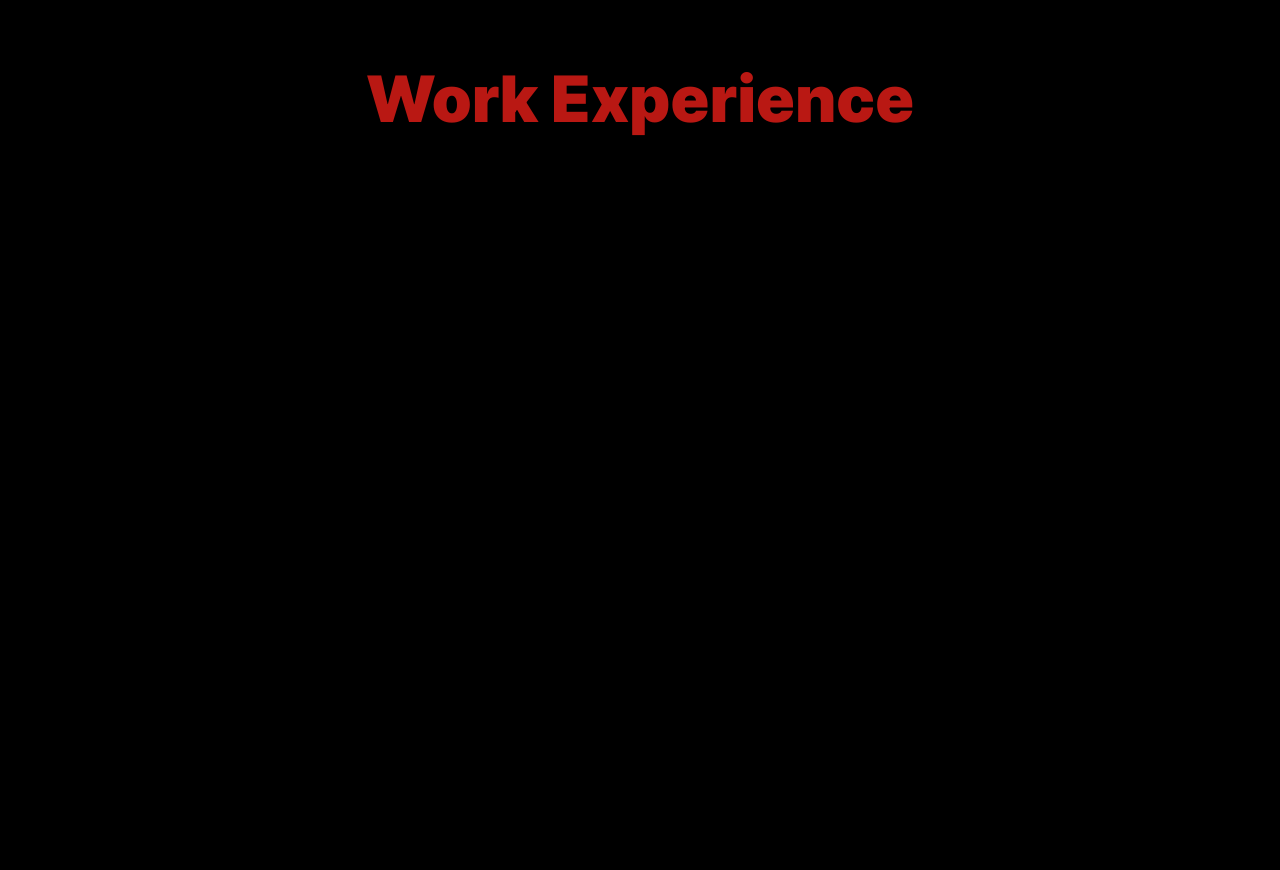
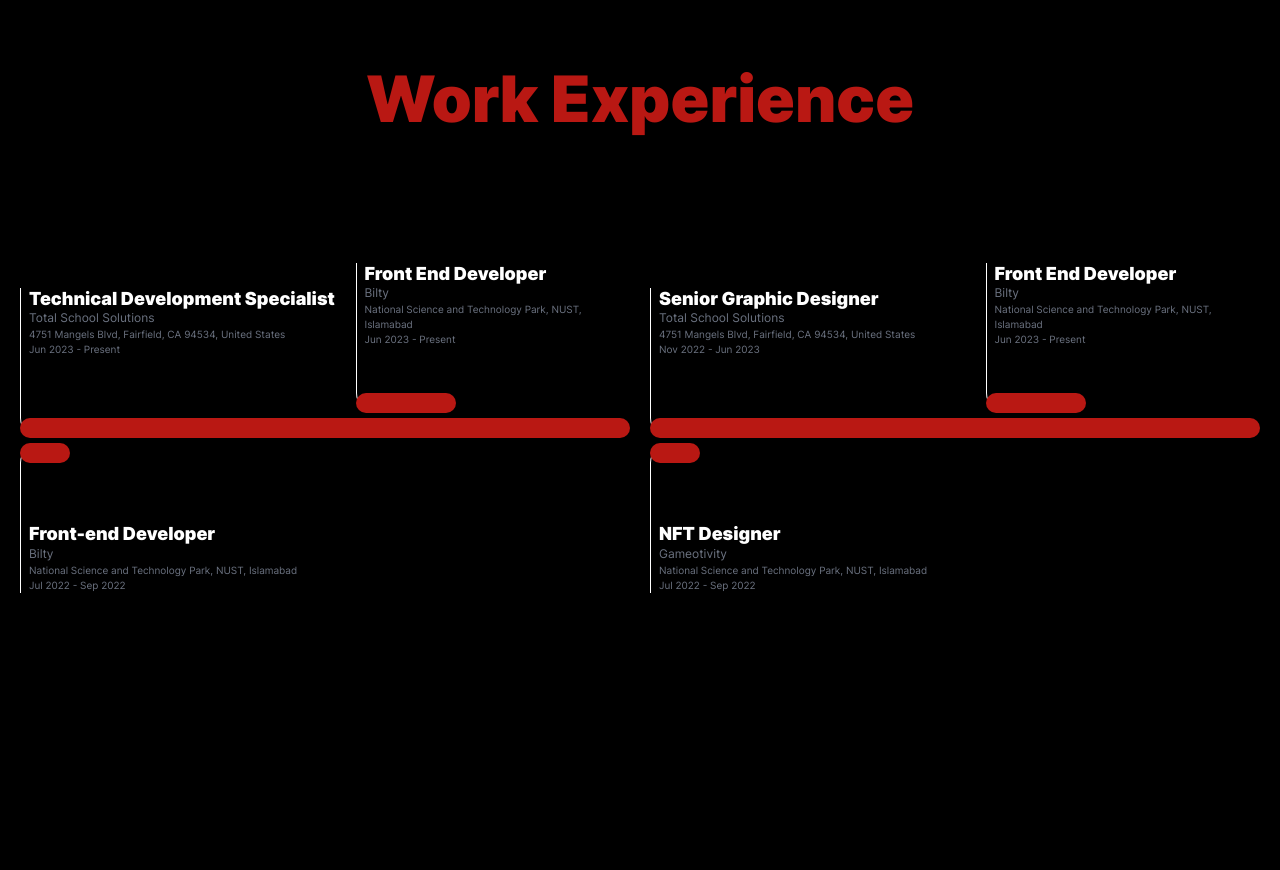
Before and after one commit to Babar78/my-portfolio, a React (Create React App) app: page / in a window 1280 px wide. Shown: the part 2460-3330 px from the top of the page. Built offline with nearby package versions, Linux system fonts and the light colour scheme; the HTML template or start-up script is replaced by a standard one.

Commit message:
Projects Timeline Created

```diff
--- a/src/components/experienceTimeline/ExperienceTimeline.jsx
+++ b/src/components/experienceTimeline/ExperienceTimeline.jsx
@@ -1,9 +1,80 @@
-import React from 'react'
+import React, { useState, useRef } from "react";
 
-function ExperienceTimeline() {
+function ExperienceTimeline({
+  position,
+  date,
+  jobTitle,
+  company,
+  location,
+  jobDescription,
+}) {
+  const [showDetail, setShowDetail] = useState(false);
+  const [isHovered, setIsHovered] = useState(false);
+  const timeoutRef = useRef(null);
+
+  const handleFocus = () => {
+    setIsHovered(true);
+    timeoutRef.current = setTimeout(() => {
+      setShowDetail(true);
+    }, 200);
+  };
+
+  const handleBlur = () => {
+    setIsHovered(false);
+    if (timeoutRef.current) {
+      clearTimeout(timeoutRef.current);
+    }
+    setShowDetail(false);
+  };
+
   return (
-    <div>ExperienceTimeline</div>
-  )
+    <>
+      <div className="w-full relative">
+        <div
+          className={`border-l-[1px] border-white h-[150px] transition-all ease-in-out duration-300 hover:h-[250px] text-white px-2 absolute flex flex-col ${
+            position === "center" && "left-0 bottom-0 rounded-bl-[20px]"
+          } ${
+            position === "top-center" &&
+            "left-[55%] bottom-[25px] rounded-bl-[20px] justify-start h-[125px] hover:h-[225px]"
+          } ${
+            position === "bottom-left" &&
+            "left-0 top-[5px] rounded-tl-[20px] justify-end"
+          }`}
+          onMouseEnter={handleFocus}
+          onMouseLeave={handleBlur}
+        >
+          <div
+            className={`info ${
+              position === "center" ? "w-[24.306vw]" : "w-full"
+            }`}
+          >
+            <h5>{jobTitle}</h5>
+            <p className="fz-12 text-gray-500">{company}</p>
+            <p className="fz-10 text-gray-500">{location}</p>
+            <p className="fz-10 text-gray-500">{date}</p>
+            {showDetail && (
+              <div
+                className={`lg:mt-10 mt-5 max-w-[350px] overflow-visible ${
+                  showDetail === false
+                    ? "hidden"
+                    : "opacity-0 transition-all duration-150 opacity-100"
+                }`}
+              >
+                <p className="fz-12 text-gray-500">{jobDescription}</p>
+              </div>
+            )}
+          </div>
+        </div>
+        <div
+          className={`h-[20px] bg-[#b91813] rounded-full absolute bottom-0  ${
+            position === "center" && "left-0 bottom-0 w-full"
+          } ${position === "bottom-left" && "left-0 top-[5px] w-[50px]"} ${
+            position === "top-center" && "left-[55%] bottom-[25px] w-[100px]"
+          }`}
+        ></div>
+      </div>
+    </>
+  );
 }
 
-export default ExperienceTimeline
+export default ExperienceTimeline;
--- /dev/null
+++ b/src/components/experienceTimeline/ExperienceTimelineVertical.jsx
@@ -0,0 +1,51 @@
+import React, { useState, useRef } from "react";
+
+function ExperienceTimelineVertical({
+  position,
+  date,
+  jobTitle,
+  company,
+  location,
+}) {
+  return (
+    <>
+      <div className={`w-full h-[450px] relative`}>
+        <div
+          className={`border-white text-white w-3/2 py-1 px-1 absolute ${
+            position === "center"
+              ? "left-[50%]"
+              : position === "top-center"
+              ? "left-[57%] top-[-55%]"
+              : position === "bottom-left"
+              ? "sm:right-[54%] right-[52%] top-[-130%]"
+              : ""
+          }`}
+        >
+          <div
+            className={`info ${
+              position === "bottom-left" ? "text-right pe-5" : "ps-5"
+            }`}
+          >
+            <h5>{jobTitle}</h5>
+            <p className="fz-12 text-gray-500">{company}</p>
+            <p className="fz-10 text-gray-500">{location}</p>
+            <p className="fz-10 text-gray-500">{date}</p>
+          </div>
+        </div>
+        <div
+          className={`w-[20px] rounded-full  absolute z-[100]  ${
+            position === "center"
+              ? "left-[50%] h-[450px] bg-gray-500"
+              : position === "top-center"
+              ? "left-[57%] top-[-55%] h-[125px] bg-gray-600"
+              : position === "bottom-left"
+              ? "left-[43%] top-[-130%] h-[125px] bg-gray-700"
+              : ""
+          }`}
+        ></div>
+      </div>
+    </>
+  );
+}
+
+export default ExperienceTimelineVertical;
--- a/src/sections/contactUsSection/ContactUsSection.jsx
+++ b/src/sections/contactUsSection/ContactUsSection.jsx
@@ -9,7 +9,7 @@
   return (
     <Element name="contact" id="Contact">
       <section className="contactUsSection">
-        <div className="py-[100px]">
+        <div className="md:py-[100px] py-[50px]">
           <div className="content_container">
             <div className="flex gap-20 justify-center">
               <div className="p-10 w-[600px] bg-gradient-to-tl from-[#1e1e1e] to-black rounded-[10px] formDiv">
--- a/src/sections/personalProjects/PersonalProjects.jsx
+++ b/src/sections/personalProjects/PersonalProjects.jsx
@@ -180,7 +180,7 @@
   return (
     <Element name="projects" id="Projects">
       <section className="persnalProjects">
-      <div className="main_container py-[100px]">
+      <div className="main_container md:py-[100px] py-[50px]">
         <h1 className="fz-64 text-[#b91813] text-center">Personal Projects</h1>
         <div className="content_container">
           <div className="pt-[50px]">
--- a/src/sections/servicesSection/ServicesSection.jsx
+++ b/src/sections/servicesSection/ServicesSection.jsx
@@ -100,7 +100,7 @@
   return (
     <Element name="services" id="Services">
       <section className="servicesSection">
-        <div className="main_container py-[100px]">
+        <div className="main_container md:py-[100px] py-[50px]">
           <div className="content_container">
             <h1 className="fz-64 text-[#b91813] text-center">Services</h1>
             <Carousel
--- a/src/sections/workExperienceSection/WorkExperienceSection.jsx
+++ b/src/sections/workExperienceSection/WorkExperienceSection.jsx
@@ -1,64 +1,154 @@
 import React from "react";
+import ExperienceTimeline from "../../components/experienceTimeline/ExperienceTimeline";
+import ExperienceTimelineVertical from "../../components/experienceTimeline/ExperienceTimelineVertical";
 
 // To Scroll to this Element on NavbarButton Click
 import { Element } from "react-scroll";
 
-const workExperience = [
+const workExperienceWeb = [
   {
     id: 1,
     jobTitle: "Technical Development Specialist",
     company: "Total School Solutions",
     location: "4751 Mangels Blvd, Fairfield, CA 94534, United States",
+    workStatus: "Full-Time",
     jobDescription:
       "Responsible for uploading, managing, and editing courses on WordPress website, ensuring a seamless user experience.",
     date: "Jun 2023 - Present",
+    position: "center",
   },
   {
     id: 2,
+    jobTitle: "Front End Developer",
+    company: "Bilty",
+    location: "National Science and Technology Park, NUST, Islamabad",
+    workStatus: "Full-Time",
+    jobDescription:
+      "As a MERN stack developer, I worked extensively with React.js and related technologies to build and maintain web applications.",
+    date: "Jun 2023 - Present",
+    position: "top-center",
+  },
+  {
+    id: 3,
+    jobTitle: "Front-end Developer",
+    company: "Bilty",
+    location: "National Science and Technology Park, NUST, Islamabad",
+    workStatus: "Full-Time",
+    jobDescription:
+      "Created NFTs for their startup Mobile Application that the users can mint by playing more and more game and earning their special coins.",
+    date: "Jul 2022 - Sep 2022",
+    position: "bottom-left",
+  },
+];
+const workExperienceGraphics = [
+  {
+    id: 1,
     jobTitle: "Senior Graphic Designer",
     company: "Total School Solutions",
     location: "4751 Mangels Blvd, Fairfield, CA 94534, United States",
+    workStatus: "Full-Time",
     jobDescription:
       "Crafted captivating social media posts & engaging video animations, driving increased user engagement with visually appealing content.",
     date: "Nov 2022 - Jun 2023",
+    position: "center",
+  },
+  {
+    id: 2,
+    jobTitle: "Front End Developer",
+    company: "Bilty",
+    location: "National Science and Technology Park, NUST, Islamabad",
+    workStatus: "Full-Time",
+    jobDescription:
+      "As a MERN stack developer, I worked extensively with React.js and related technologies to build and maintain web applications.",
+    date: "Jun 2023 - Present",
+    position: "top-center",
   },
   {
     id: 3,
-    jobTitle: "Front End Developer",
-    company: "Bilty",
-    location: "National Science and Technology Park, NUST, Islamabad",
-    jobDescription:
-      "As a MERN stack developer, I worked extensively with React.js and related technologies to build and maintain web applications.",
-    date: "Jun 2023 - Present",
-  },
-  {
-    id: 4,
     jobTitle: "NFT Designer",
     company: "Gameotivity",
     location: "National Science and Technology Park, NUST, Islamabad",
+    workStatus: "Full-Time",
     jobDescription:
       "Created NFTs for their startup Mobile Application that the users can mint by playing more and more game and earning their special coins.",
     date: "Jul 2022 - Sep 2022",
-  },
-  {
-    id: 4,
-    jobTitle: "NFT Designer",
-    company: "Gameotivity",
-    location: "National Science and Technology Park, NUST, Islamabad",
-    jobDescription:
-      "Created NFTs for their startup Mobile Application that the users can mint by playing more and more game and earning their special coins.",
-    date: "Jul 2022 - Sep 2022",
+    position: "bottom-left",
   },
 ];
+function WorkExperienceSection() {
 
-function WorkExperienceSection() {
   return (
     <Element name="workExperience" id="Work Experience">
       <section className="workExperienceSection">
-        <div className="main_container py-[100px]">
+        <div className="w-screen md:h-screen h-[100%] md:py-[100px] py-[50px]">
           <h1 className="fz-64 text-[#b91813] text-center">Work Experience</h1>
-          <div className="content_container">
-            <div className="pt-[50px]"></div>
+          <div className="content_container md:flex hidden justify-center gap-5 items-center">
+            <div className="w-[50%]">
+              {
+                // map through workExperienceWeb array and render ExperienceTimeline component
+                workExperienceWeb.map((item) => (
+                  <ExperienceTimeline
+                    key={item.id}
+                    jobTitle={item.jobTitle}
+                    company={item.company}
+                    location={item.location}
+                    workStatus={item.workStatus}
+                    date={item.date}
+                    position={item.position}
+                  />
+                ))
+              }
+            </div>
+            <div className="w-[50%]">
+              {
+                // map through workExperienceWeb array and render ExperienceTimeline component
+                workExperienceGraphics.map((item) => (
+                  <ExperienceTimeline
+                    key={item.id}
+                    jobTitle={item.jobTitle}
+                    company={item.company}
+                    location={item.location}
+                    workStatus={item.workStatus}
+                    date={item.date}
+                    position={item.position}
+                  />
+                ))
+              }
+            </div>
+          </div>
+          <div className="content_container md:hidden">
+            <div className="h-[450px] w-full my-5 relative">
+              {
+                // map through workExperienceWeb array and render ExperienceTimeline component
+                workExperienceWeb.map((item) => (
+                  <ExperienceTimelineVertical
+                    key={item.id}
+                    jobTitle={item.jobTitle}
+                    company={item.company}
+                    location={item.location}
+                    workStatus={item.workStatus}
+                    date={item.date}
+                    position={item.position}
+                  />
+                ))
+              }
+            </div>
+            <div className="h-[450px] w-full mt-5 relative">
+              {
+                // map through workExperienceWeb array and render ExperienceTimeline component
+                workExperienceGraphics.map((item) => (
+                  <ExperienceTimelineVertical
+                    key={item.id}
+                    jobTitle={item.jobTitle}
+                    company={item.company}
+                    location={item.location}
+                    workStatus={item.workStatus}
+                    date={item.date}
+                    position={item.position}
+                  />
+                ))
+              }
+            </div>
           </div>
         </div>
       </section>
```
